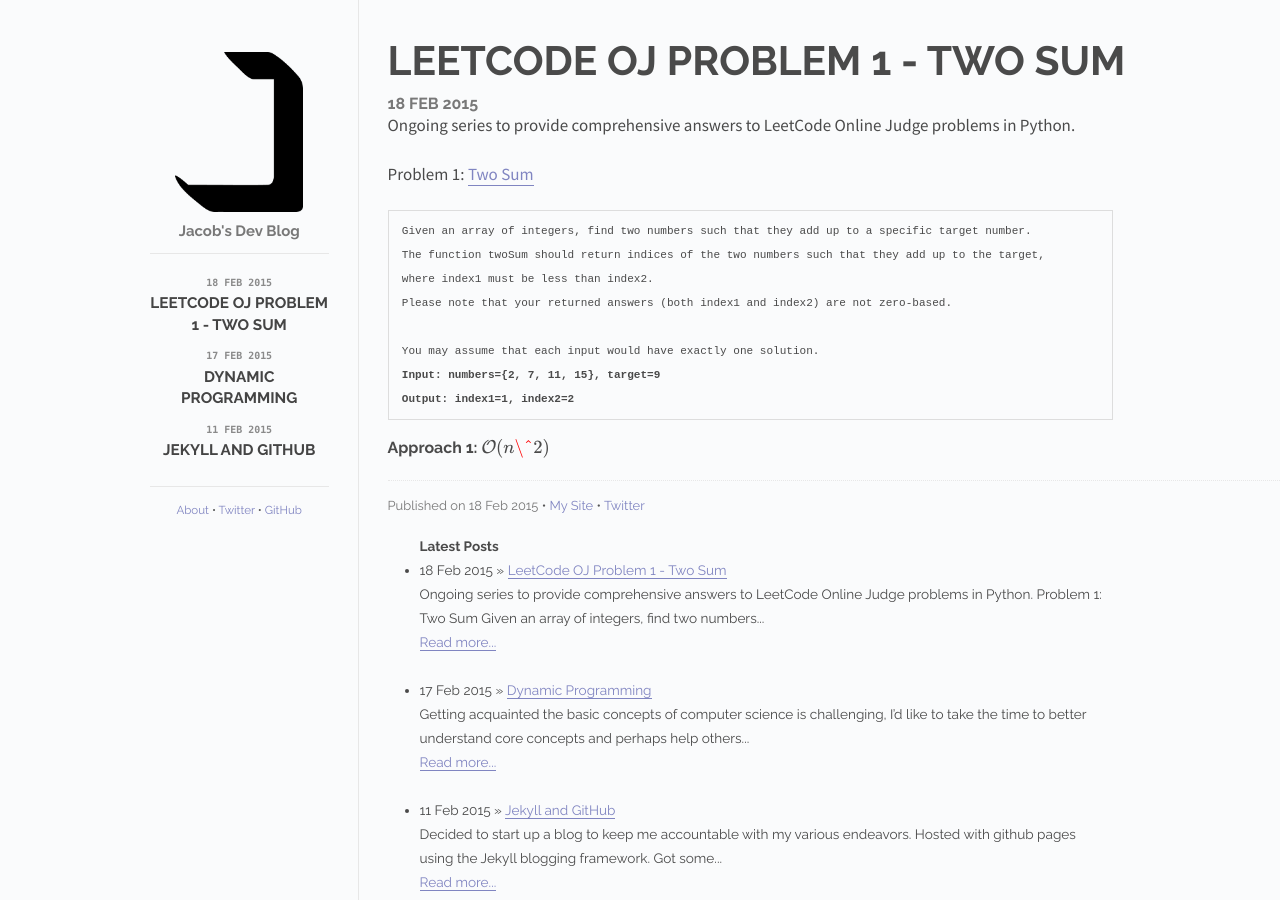
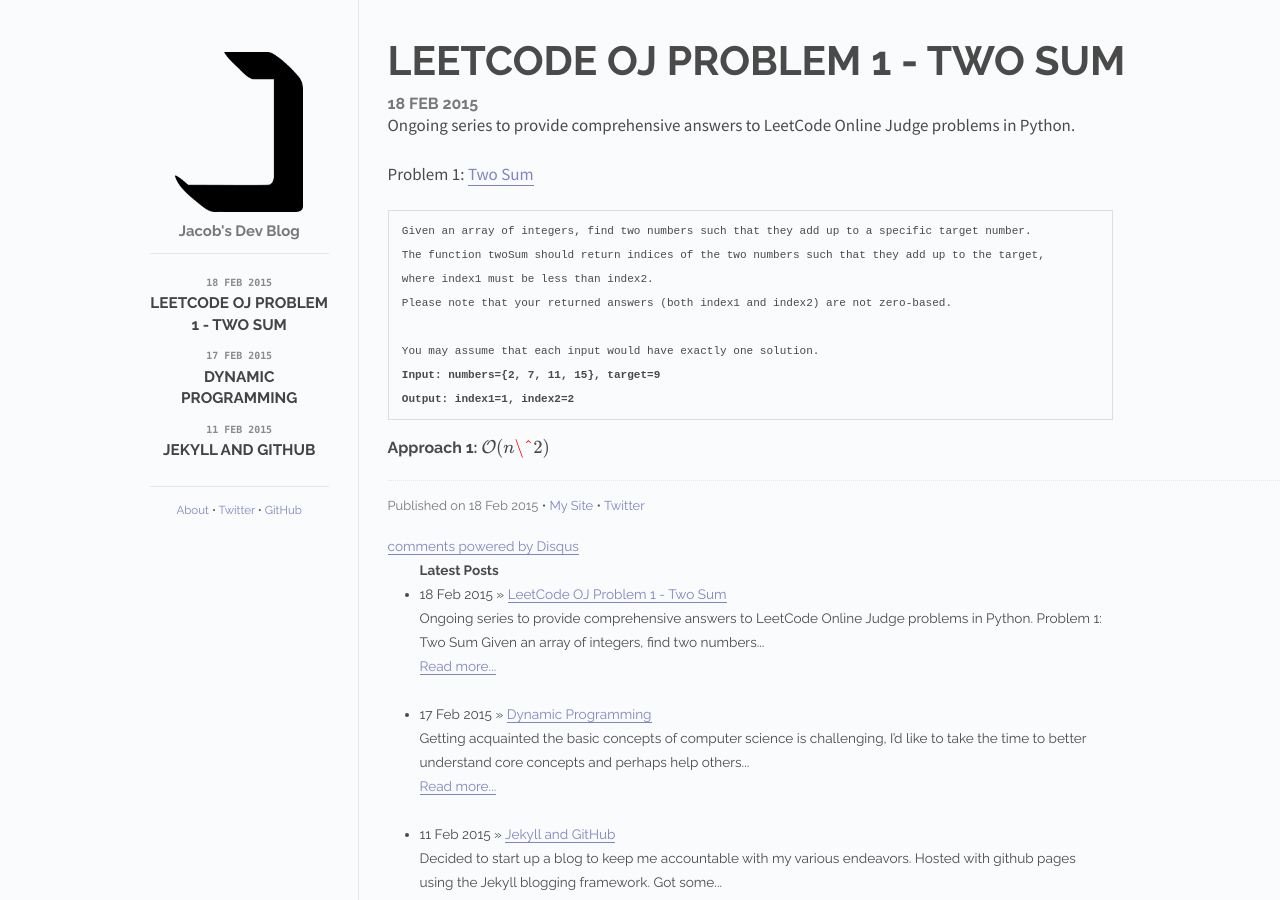
Before and after one commit to jancojt/jancojt.github.io, a Jekyll site: the page built from _posts/2015-02-18-leetcode-001.md, in a window 1280 px wide. Built offline with Jekyll 4.4.1, drawn with Linux system fonts in a browser that asks for light colours; Markdown is read by kramdown in place of the engine named in the settings; formulas are drawn with MathJax 3; comment, search, counter and statistics services are not loaded.

Commit message:
finally got it working

```diff
--- a/_includes/comments.html
+++ b/_includes/comments.html
@@ -1,16 +1,16 @@
 {% if page.comments %}
-<div id="disqus_thread"></div>
+<div id="disqus_thread" class=post></div>
 <script type="text/javascript">
-  /* * * CONFIGURATION VARIABLES: EDIT BEFORE PASTING INTO YOUR WEBPAGE * * */
 var disqus_shortname = 'jacobjanco'; // required: replace example with your forum shortname
+// var disqus_developer = 1; // Comment out when the site is live
+var disqus_identifier = "{{ page.url }}";
 
-/* * * DON'T EDIT BELOW THIS LINE * * */
 (function() {
  var dsq = document.createElement('script'); dsq.type = 'text/javascript'; dsq.async = true;
  dsq.src = '//' + disqus_shortname + '.disqus.com/embed.js';
  (document.getElementsByTagName('head')[0] || document.getElementsByTagName('body')[0]).appendChild(dsq);
  })();
 </script>
-<noscript>Please enable JavaScript to view the <a href="https://disqus.com/?ref_noscript">comments powered by Disqus.</a></noscript>
-
+<noscript>Please enable JavaScript to view the <a href="http://disqus.com/?ref_noscript">comments powered by Disqus.</a></noscript>
+<a href="http://disqus.com" class="dsq-brlink">comments powered by <span class="logo-disqus">Disqus</span></a>
 {% endif %}
--- a/_includes/post.html
+++ b/_includes/post.html
@@ -23,6 +23,9 @@
     </span>
     </p>
   </div>
+  <div class=post>
+    {% include comments.html %}
+  </div>
   <div class="post_list post">
     <ul>
       <h4>Latest Posts</h4>
--- a/_layouts/default.html
+++ b/_layouts/default.html
@@ -47,7 +47,6 @@
 
       <!-- {{ content }} -->
       {{ content }}
-      {% include comments.html %}
       {% include google_analytics.html %}
 
     </div>
--- a/_posts/2015-02-18-leetcode-001.md
+++ b/_posts/2015-02-18-leetcode-001.md
@@ -7,7 +7,7 @@
 ---
 Ongoing series to provide comprehensive answers to LeetCode Online Judge problems in Python.
 
-Problem 1: [Two Sum](http://https://oj.leetcode.com/problems/two-sum/)
+Problem 1: [Two Sum](https://oj.leetcode.com/problems/two-sum/)
 
 <pre class=code>
 Given an array of integers, find two numbers such that they add up to a specific target number.
```
Also changed, not shown: _posts/2015-02-11-first-post.md (+1 -0 lines), _posts/2015-02-17-dynamic-programming.md (+1 -0 lines).
